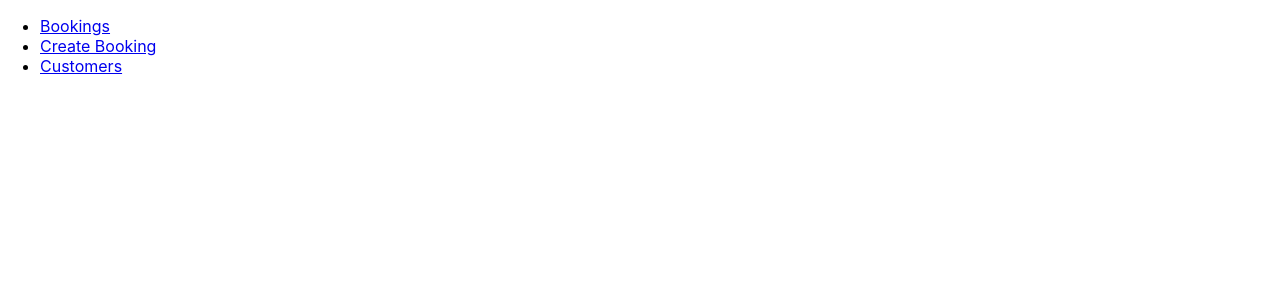
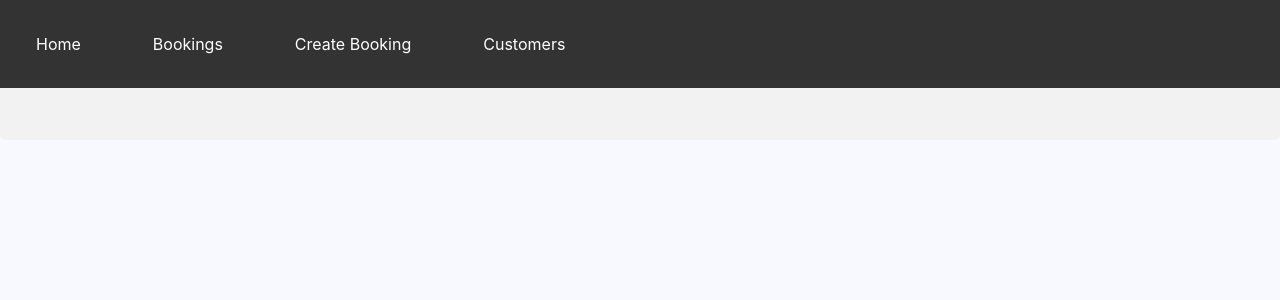
Before and after one commit to YYChen01988/Restaurant_Booking_System_Fullstack, a React (Create React App) app in the folder restaurantfrontend/: page / in a window 1280 px wide. Shown: the top 300 px of the page. Built offline with nearby package versions, Linux system fonts and the light colour scheme.

Commit message:
Adds css

```diff
--- /dev/null
+++ b/restaurantfrontend/public/css/style.css
@@ -0,0 +1,109 @@
+.component {
+  margin: 20px;
+  padding: 10px;
+  width: 300px;
+  border: 1px solid black;
+}
+
+.name {
+  color: darkSlateGray;
+}
+
+ul.component-list {
+  display: flex;
+  flex-wrap: wrap;
+}
+
+li.component-item {
+  display: inline;
+}
+
+body {
+  height: 125vh;
+  font-family: sans-serif;
+  background-color: ghostWhite;
+}
+
+#root {
+  margin-top: 80px;
+  padding: 30px;
+}
+
+header {
+  background-color: white;
+  position: fixed;
+  top: 0;
+  left: 0;
+  right: 0;
+  height: 80px;
+  align-items: center;
+  width: 100%;
+}
+
+header li {
+  margin: 20px;
+}
+
+.form-container {
+  width: 400px;
+}
+
+input[type=text], input[type=number], select {
+  width: 100%;
+  padding: 12px 20px;
+  margin: 8px 0;
+  display: inline-block;
+  border: 1px solid #ccc;
+  border-radius: 4px;
+  box-sizing: border-box;
+}
+
+input[type=submit]:hover {
+  background-color: #45a049;
+}
+
+button, input[type=submit], input[type=reset] {
+  width: 100%;
+  background-color: #4CAF50;
+  color: white;
+  padding: 14px 20px;
+  margin: 8px 0;
+  border: none;
+  border-radius: 4px;
+  cursor: pointer;
+  font-size: 18px;
+}
+
+div {
+  border-radius: 5px;
+  background-color: #f2f2f2;
+  padding: 20px;
+}
+
+ul.topnav {
+  list-style-type: none;
+  margin: 0;
+  padding: 0;
+  overflow: hidden;
+  background-color: #333;
+  width: auto;
+}
+
+ul.topnav li {float: left;}
+
+ul.topnav li a {
+  display: block;
+  color: white;
+  text-align: center;
+  padding: 14px 16px;
+  text-decoration: none;
+}
+
+ul.topnav li :hover:not(.active) {background-color: #111;}
+
+ul.topnav li.right {float: right;}
+
+@media screen and (max-width: 600px){
+  ul.topnav li.right,
+  ul.topnav li {float: none;}
+}
--- a/restaurantfrontend/public/index.html
+++ b/restaurantfrontend/public/index.html
@@ -3,6 +3,7 @@
   <head>
     <meta charset="utf-8">
     <link rel="shortcut icon" href="%PUBLIC_URL%/favicon.ico">
+    <link rel="stylesheet" href="css/style.css">
     <meta name="viewport" content="width=device-width, initial-scale=1, shrink-to-fit=no">
     <meta name="theme-color" content="#000000">
     <!--
--- a/restaurantfrontend/src/NavBar.js
+++ b/restaurantfrontend/src/NavBar.js
@@ -4,14 +4,17 @@ import {Link} from 'react-router-dom';
 const NavBar = (props) => {
   return (
     <header>
-      <ul>
-        <li className="navLink">
+      <ul className="topnav">
+        <li className="active">
+          <Link to="/">Home</Link>
+        </li>
+        <li>
           <Link to="/bookings">Bookings</Link>
         </li>
-        <li className="navLink">
+        <li>
           <Link to="/bookings/new">Create Booking</Link>
         </li>
-        <li className="navLink">
+        <li>
           <Link to="/customers">Customers</Link>
         </li>
       </ul>
```
